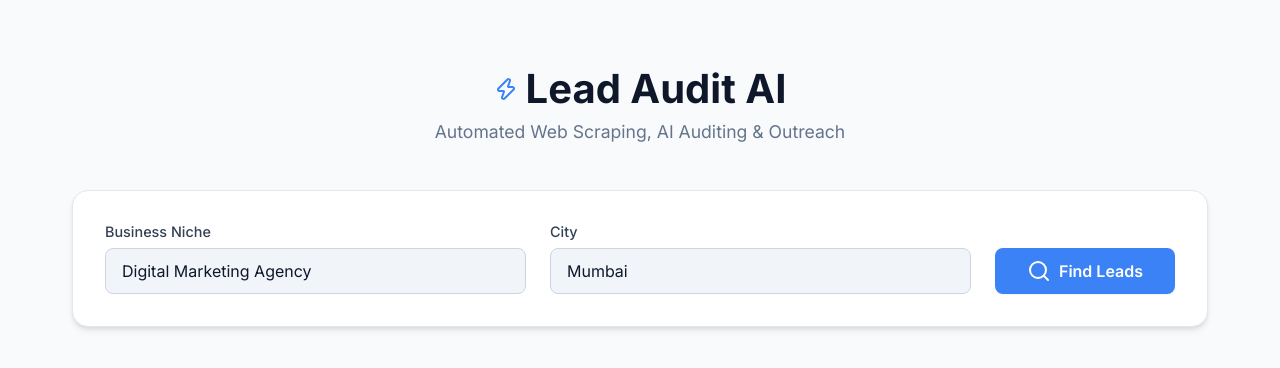
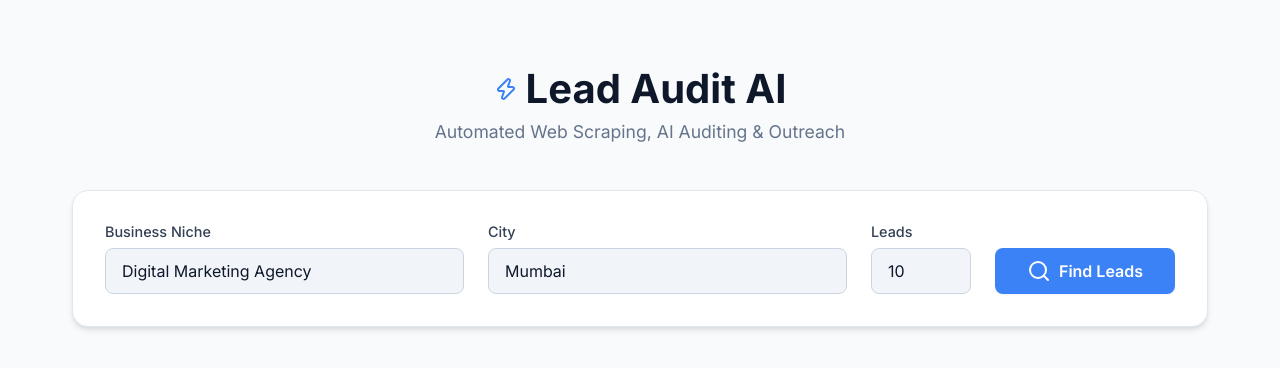
Before and after one commit to 2021abhinavgupta-cmd/business-leads, a React app in the folder frontend/: page / in a window 1280 px wide. Shown: the top 368 px of the page. Built offline with nearby package versions, Linux system fonts and the light colour scheme; the HTML template or start-up script is replaced by a standard one.

Commit message:
feat: add limit input to search UI

```diff
--- a/frontend/src/App.jsx
+++ b/frontend/src/App.jsx
@@ -9,6 +9,7 @@ const API_BASE = ""; // Use relative paths so it works on same domain
 function App() {
   const [niche, setNiche] = useState('Digital Marketing Agency');
   const [city, setCity] = useState('Mumbai');
+  const [limit, setLimit] = useState(10);
   const [leads, setLeads] = useState([]);
   const [loadingSearch, setLoadingSearch] = useState(false);
 
@@ -17,7 +18,7 @@ function App() {
     setLoadingSearch(true);
     setLeads([]);
     try {
-      const res = await axios.post(`${API_BASE}/api/search`, { niche, city, limit: 10 });
+      const res = await axios.post(`${API_BASE}/api/search`, { niche, city, limit: parseInt(limit) || 10 });
       setLeads(res.data.leads.map(lead => ({ ...lead, auditState: 'none' })));
     } catch (err) {
       alert("Error searching leads.");
@@ -125,6 +126,17 @@ function App() {
               value={city}
               onChange={e => setCity(e.target.value)}
               placeholder="e.g. Mumbai"
+              required
+            />
+          </div>
+          <div className="input-group" style={{maxWidth: '100px'}}>
+            <label>Leads</label>
+            <input
+              type="number"
+              value={limit}
+              onChange={e => setLimit(e.target.value)}
+              min="1"
+              max="100"
               required
             />
           </div>
```
